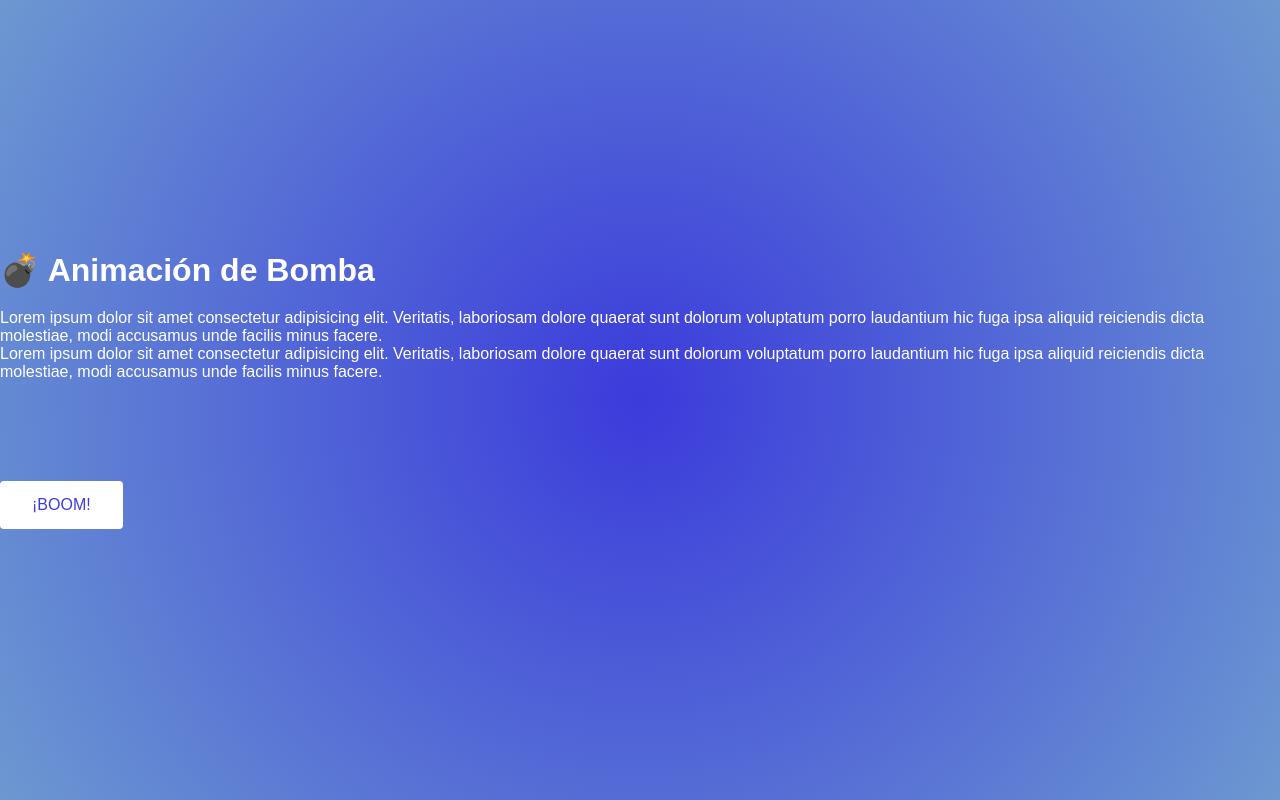
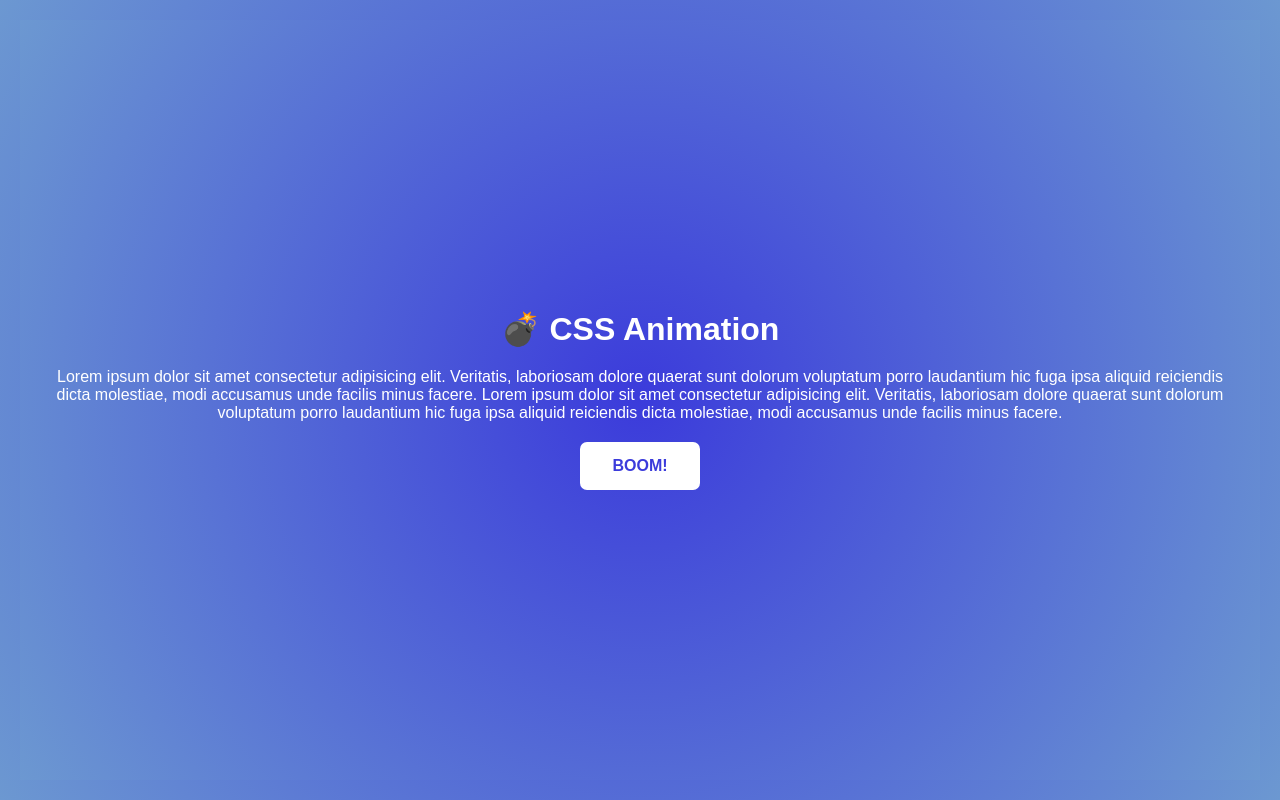
Before and after one commit to MaPaulaAlmeida/MaPaulaAlmeida-Bomb__Exercise, a plain HTML site: page index.html in a window 1280 px wide. Drawn offline with Linux system fonts and the light colour scheme.

Commit message:
2nd Change -  Idea Setup.

```diff
--- a/index.html
+++ b/index.html
@@ -1,25 +1,22 @@
 <!DOCTYPE html>
-<html lang="es">
+<html lang="en">
 <head>
     <meta charset="UTF-8">
     <meta name="viewport" content="width=device-width, initial-scale=1.0">
-    <title>Animación de Bomba</title>
+    <title>Bomb Animation - Extra Exercise</title>
     <link rel="stylesheet" href="style.css">
 </head>
 <body>
-    <h1 class="falling">💣 Animación de Bomba</h1>
+    <h1 class="falling">💣 CSS Animation </h1>
 
     <div class="content">
         <p>
-            Lorem ipsum dolor sit amet consectetur adipisicing elit. Veritatis, laboriosam dolore quaerat sunt dolorum voluptatum porro laudantium hic fuga ipsa aliquid reiciendis dicta molestiae, modi accusamus unde facilis minus facere.
-        </p>
-        <p>
-            Lorem ipsum dolor sit amet consectetur adipisicing elit. Veritatis, laboriosam dolore quaerat sunt dolorum voluptatum porro laudantium hic fuga ipsa aliquid reiciendis dicta molestiae, modi accusamus unde facilis minus facere.
+            Lorem ipsum dolor sit amet consectetur adipisicing elit. Veritatis, laboriosam dolore quaerat sunt dolorum voluptatum porro laudantium hic fuga ipsa aliquid reiciendis dicta molestiae, modi accusamus unde facilis minus facere. Lorem ipsum dolor sit amet consectetur adipisicing elit. Veritatis, laboriosam dolore quaerat sunt dolorum voluptatum porro laudantium hic fuga ipsa aliquid reiciendis dicta molestiae, modi accusamus unde facilis minus facere.
         </p>
     </div>
 
     <div class="button-container">
-        <button id="bomb_button">¡BOOM!</button>
+        <button id="bomb_button"><b>BOOM!</b></button>
     </div>
 
     <div class="bomb-container">
@@ -36,15 +33,14 @@
         const buttonContainer = document.querySelector('.button-container');
 
         button.addEventListener('click', () => {
-            bomb.classList.remove('hidden'); // Show the bomb
-            bomb.classList.add('fall'); // Start the bomb fall animation
+            bomb.classList.remove('hidden');
+            bomb.classList.add('fall');
 
-            // Trigger heading, content, and button fall animation after bomb
             setTimeout(() => {
                 heading.classList.add('fallText');
                 content.classList.add('fallText');
                 buttonContainer.classList.add('fallText');
-            }, 2000); // Adjust this delay to match the bomb's fall duration
+            }, 2000);
         });
     </script>
 </body>
--- a/style.css
+++ b/style.css
@@ -1,31 +1,34 @@
 * {
-    margin: 0;
-    padding: 0;
+    margin: 0; /* Remove default margin */
+    padding: 0; /* Remove default padding */
     box-sizing: border-box;
   }
 
-html, body {
+  html,
+  body {
     height: 100%;
     display: flex;
+    text-align: center;
     justify-content: center;
-    align-items: flex-start; /* Align items at the top */
+    align-items: center; /* Center items vertically */
     flex-direction: column;
     background: radial-gradient(circle, rgb(59, 59, 219), rgb(108, 152, 209));
     color: white;
     font-family: Arial, sans-serif;
-    position: relative; /* Position context for z-index */
+    position: relative;
+    padding: 20px; /* Add padding to the body for full-page margins */
   }
 
   h1 {
-    margin-bottom: 20px;
-    z-index: 2; /* Ensure the heading is above the background */
-    position: relative; /* Necessary for z-index to work */
+    margin: 20px 0; /* Add vertical margin */
+    z-index: 2;
+    position: relative;
   }
 
   .content {
     z-index: 2; /* Ensure text content is above the background */
     position: relative; /* Necessary for z-index to work */
-    padding-bottom: 100px; /* Add space below the text for better visibility */
+    padding-bottom: 20px; /* Add space below the text for better visibility */
   }
 
   .button-container {
@@ -40,38 +43,35 @@ button {
     color: rgb(59, 59, 219);
     padding: 15px 32px;
     font-size: 16px;
-    border-radius: 4px;
+    border-radius: 7px;
     cursor: pointer;
   }
 
   .bomb-container {
-    position: absolute; /* Absolute to allow positioning over the text */
-    width: 100%; /* Ensure it takes the full width */
-    height: 100vh; /* Ensure it takes the full height of the viewport */
-    overflow: hidden; /* Hide anything that overflows */
-    z-index: 1; /* Ensure the bomb is below the heading and text */
+    position: absolute;
+    width: 100%;
+    height: 100vh;
+    overflow: hidden;
+    z-index: 1;
   }
 
   .bomb {
-    width: 50px; /* Adjust size as necessary */
+    width: 50px;
     position: absolute;
-    top: -100px; /* Start above the viewport */
+    top: -100px;
     left: 50%;
     transform: translateX(-50%);
-    opacity: 1; /* Fully visible */
+    opacity: 1;
   }
 
-/* Class for falling bomb */
   .fall {
-    animation: fall 2s ease forwards; /* Trigger the fall animation */
+    animation: fall 3s ease forwards;
   }
 
-/* Hide the bomb initially */
   .hidden {
     display: none;
   }
 
-/* Animation for the bomb */
   @keyframes fall {
     0% {
       top: -100px; /* Starting position above the viewport */
@@ -83,7 +83,6 @@ button {
     }
   }
 
-/* Animation for text and button */
   @keyframes fallText {
     0% {
       opacity: 1; /* Start visible */
@@ -95,7 +94,6 @@ button {
     }
   }
 
-/* Apply falling animation to heading, content, and button */
   .fallText {
     animation: fallText 1s ease forwards; /* Duration can be adjusted here */
   }
```
Lines whose indentation alone changed are shown as unchanged.
